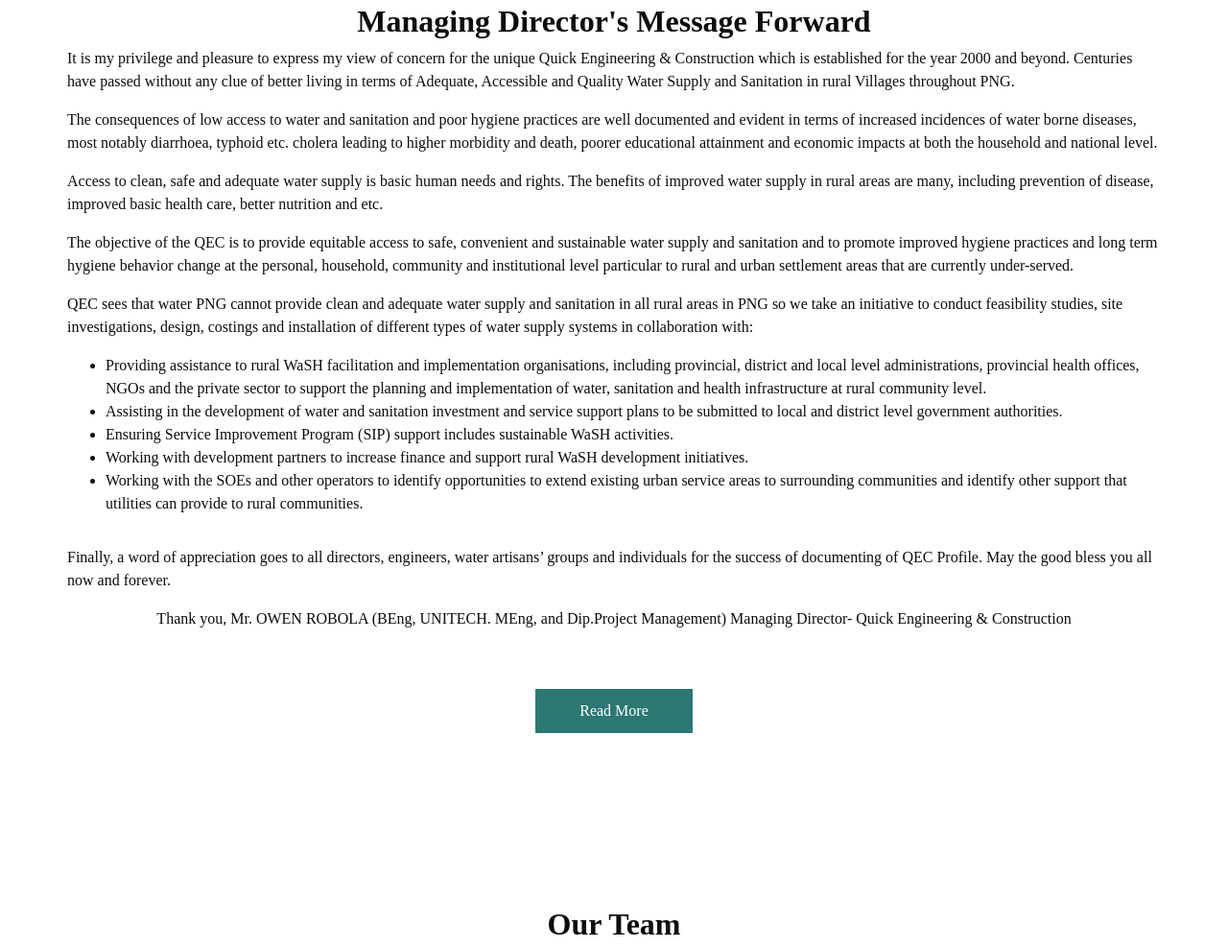
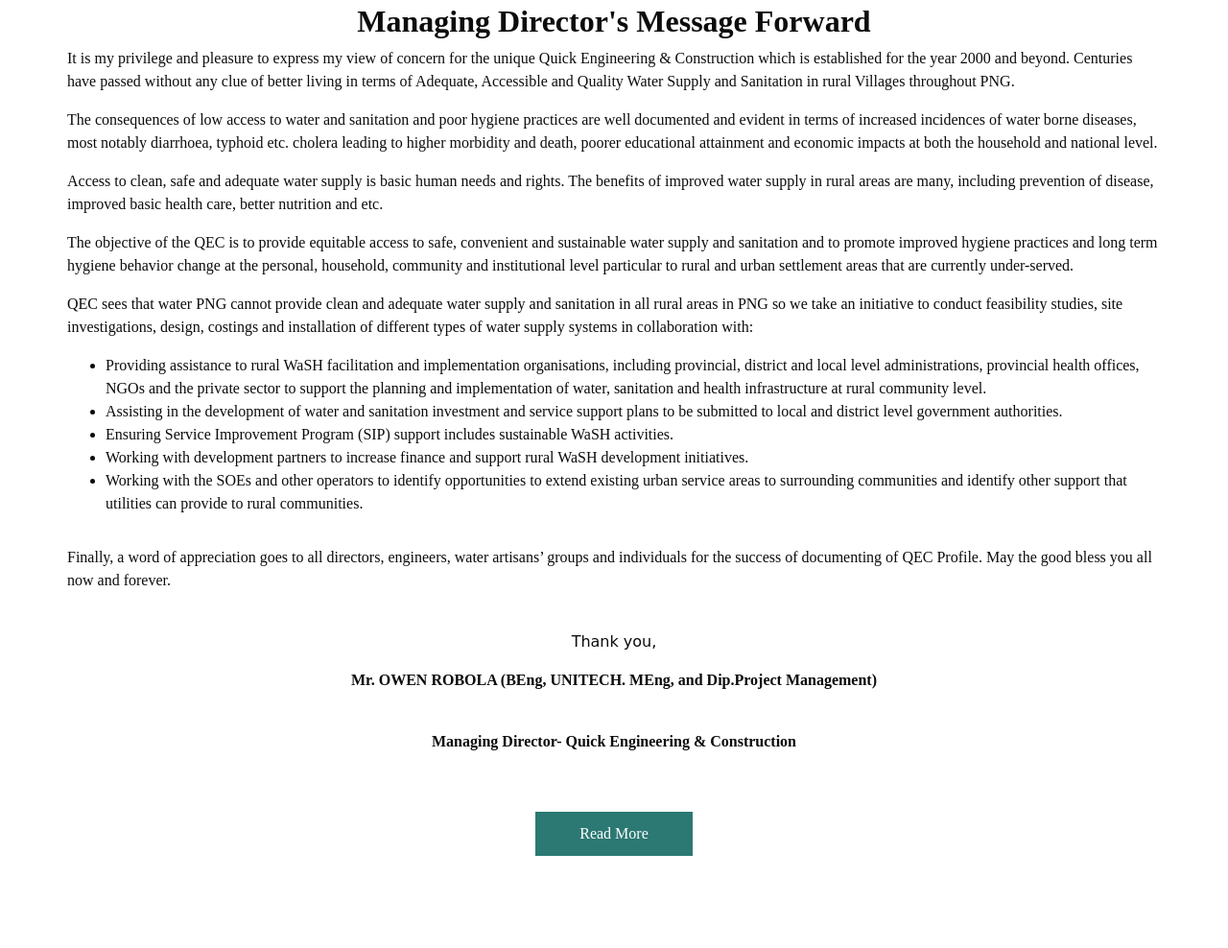
Before and after one commit to rardiva/qec, a plain HTML site: page index.html in a window 1280 px wide. Shown: the part 887-1875 px from the top of the page at 96% size. Drawn offline with nearby package versions, Linux system fonts and the light colour scheme; some packages are replaced by stand-ins of ours; a script that the page names is missing.

Commit message:
Update index.html

```diff
--- a/index.html
+++ b/index.html
@@ -448,12 +448,12 @@ to rural communities.</li>
           individuals for the success of documenting of QEC Profile. May the good bless you all now and
           forever.
         </p>
-Thank you,
 
-Mr. OWEN ROBOLA (BEng, UNITECH. MEng, and Dip.Project Management)
-
-Managing Director- Quick Engineering & Construction
-        </p>
+        <p style="font-family: Brush-script, cursive;"><br>Thank you,</p>
+                        <p style="font-weight: bold;">Mr. OWEN ROBOLA (BEng, UNITECH. MEng, and Dip.Project Management)</p>
+<p style="font-weight: bold;">
+<br>Managing Director- Quick Engineering & Construction
+</p>
       </div>
       <div class="service_container">
         <div class="carousel-wrap ">
```
